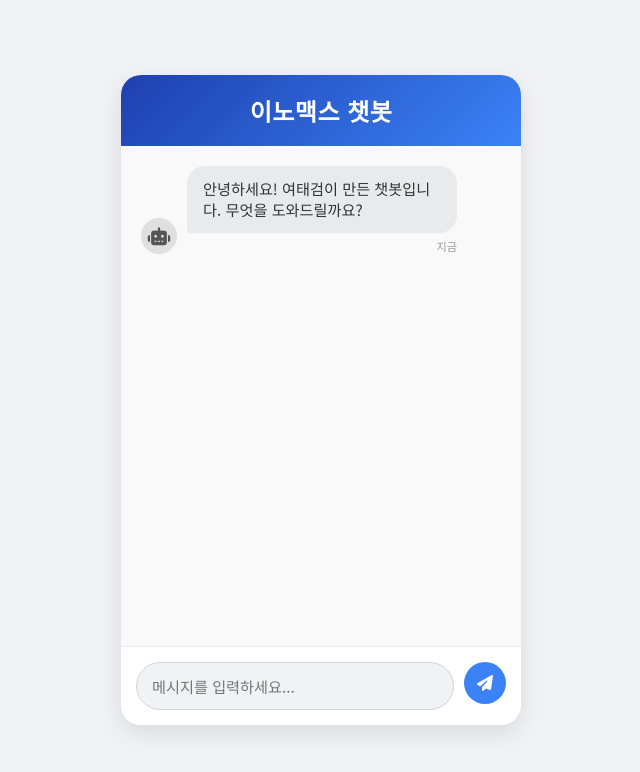
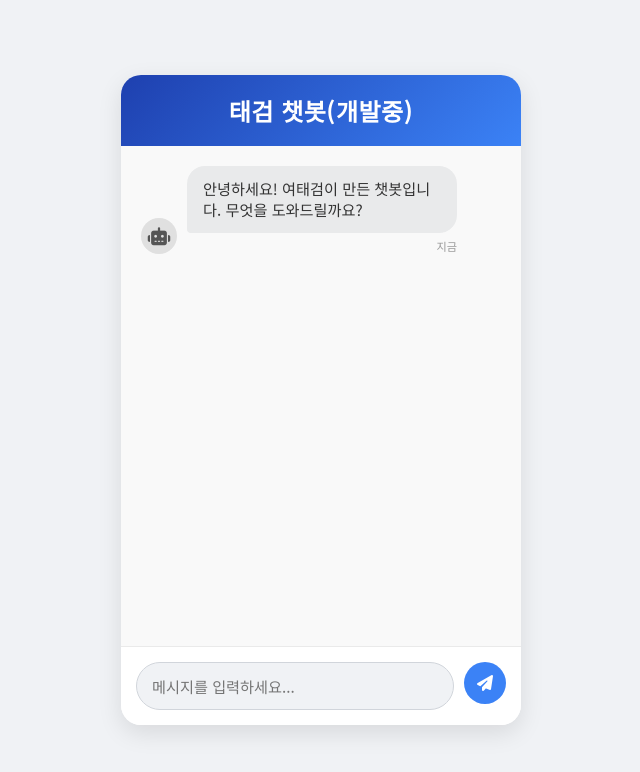
Before and after one commit to TGYEO/AI_chatbot_forGroup, a website: page index.html in a window 1280 px wide. Shown: the whole page, without its empty margins (319-959 px from the left). Drawn offline with Linux system fonts and the light colour scheme; no server answers.

Commit message:
all 수정_2

```diff
--- a/index.html
+++ b/index.html
@@ -3,7 +3,7 @@
 <head>
     <meta charset="UTF-8">
     <meta name="viewport" content="width=device-width, initial-scale=1.0">
-    <title>이노맥스 챗봇</title>
+    <title>태검 챗봇(개발중)</title>
     <link rel="stylesheet" href="public/styles.css">
     <link rel="stylesheet" href="https://cdnjs.cloudflare.com/ajax/libs/font-awesome/6.4.0/css/all.min.css">
     <script>
@@ -60,7 +60,7 @@
     <div class="chat-container">
         <div class="chat-header">
             <div class="company-logo">
-                <h1>이노맥스 챗봇</h1>
+                <h1>태검 챗봇(개발중)</h1>
             </div>
         </div>
 
```
Also changed, not shown: 1 other file.
